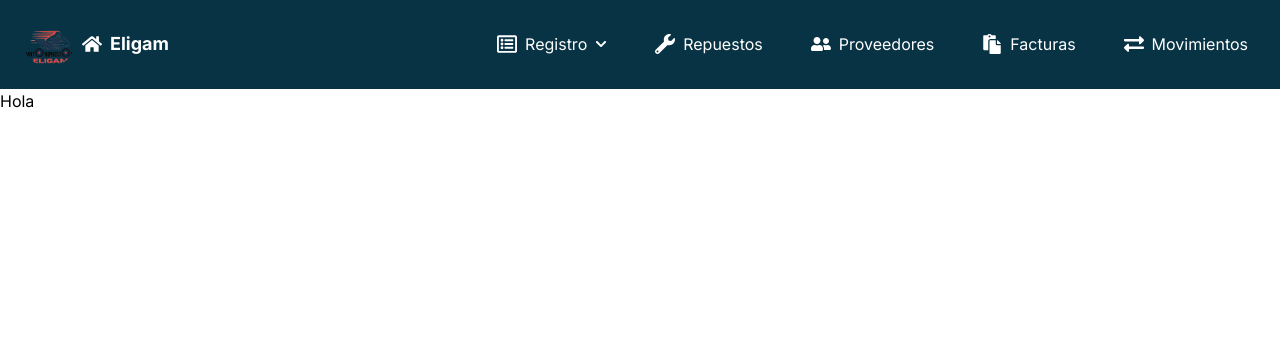
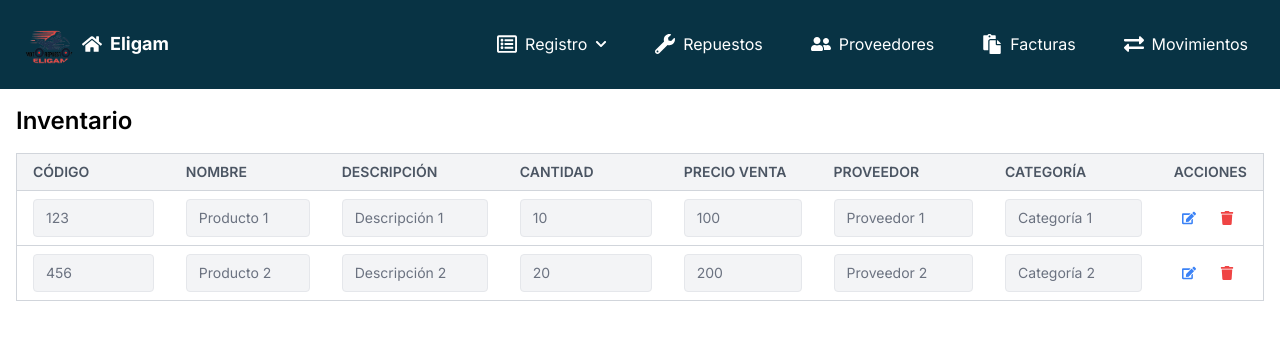
Before and after one commit to yeikoa/Sistema_de_inventario, a Next.js app: page /dashboard/repuestosAlmacen in a window 1280 px wide. Shown: the top 340 px of the page. Built offline with nearby package versions, Linux system fonts and the light colour scheme.

Commit message:
Tabla de repuestos

```diff
--- a/package.json
+++ b/package.json
@@ -15,6 +15,7 @@
     "next": "13.4.16",
     "postcss": "8.4.28",
     "react": "18.2.0",
+    "react-confirm-alert": "^3.0.6",
     "react-dom": "18.2.0",
     "react-icons": "^4.10.1",
     "react-toastify": "^9.1.3",
--- a/src/app/dashboard/registro/repuestos/page.jsx
+++ b/src/app/dashboard/registro/repuestos/page.jsx
@@ -38,7 +38,7 @@ export default function RegisterProduct() {
 
     setSuccess("Producto registrado con éxito");
   };
-
+//calculo del precio venta
   useEffect(() => {
     if (productPrice) {
       const price = parseFloat(productPrice);
@@ -87,20 +87,6 @@ export default function RegisterProduct() {
             />
           </div>
 
-          <div>
-            <label htmlFor="productQuantity" className="text-sm font-medium mb-2 flex items-center">
-              <FaCubes className="text-teal-600 mr-2" />
-              Cantidad
-            </label>
-            <input
-              type="number"
-              id="productQuantity"
-              className="w-full md:w-2/3 border rounded p-2"
-              placeholder="Ingrese la cantidad del producto"
-              value={productQuantity}
-              onChange={(e) => setProductQuantity(e.target.value)}
-            />
-          </div>
 
           <div>
             <div className="flex flex-col">
@@ -114,6 +100,23 @@ export default function RegisterProduct() {
                 value={productDescription}
                 onChange={(e) => setProductDescription(e.target.value)}
               ></textarea>
+            </div>
+          </div>
+
+          <div className="grid grid-cols-1 md:grid-cols-2 gap-6">
+            <div>
+            <label htmlFor="productQuantity" className="text-sm font-medium mb-2 flex items-center">
+              <FaCubes className="text-teal-600 mr-2" />
+              Cantidad
+            </label>
+            <input
+              type="number"
+              id="productQuantity"
+              className="w-full md:w-2/3 border rounded p-2"
+              placeholder="Ingrese la cantidad del producto"
+              value={productQuantity}
+              onChange={(e) => setProductQuantity(e.target.value)}
+            />
             </div>
           </div>
 
--- a/src/app/dashboard/repuestosAlmacen/page.jsx
+++ b/src/app/dashboard/repuestosAlmacen/page.jsx
@@ -1,9 +1,132 @@
-export default function SpareParts (){
-    return(
-        <div>
-        Hola
+'use client'
+import React, { useState } from 'react';
+import { FaEdit, FaTrash, FaSave } from 'react-icons/fa';
+import { confirmAlert } from 'react-confirm-alert';
+import 'react-confirm-alert/src/react-confirm-alert.css';
 
+function ProductTable() {
+  const [data, setData] = useState([
+    {
+      codigo: '123',
+      nombre: 'Producto 1',
+      descripcion: 'Descripción 1',
+      cantidad: 10,
+      precioVenta: 100,
+      proveedor: 'Proveedor 1',
+      categoria: 'Categoría 1',
+    },
+    {
+      codigo: '456',
+      nombre: 'Producto 2',
+      descripcion: 'Descripción 2',
+      cantidad: 20,
+      precioVenta: 200,
+      proveedor: 'Proveedor 2',
+      categoria: 'Categoría 2',
+    },
+  ]);
 
-        </div>
-    )
+  const [editingRow, setEditingRow] = useState(null);
+
+  const handleDelete = (index) => {
+    confirmAlert({
+      title: 'Confirmar eliminación',
+      message: '¿Estás seguro de que deseas eliminar este producto?',
+      buttons: [
+        {
+          label: 'Sí',
+          onClick: () => {
+            const newData = data.slice();
+            newData.splice(index, 1);
+            setData(newData);
+          }
+        },
+        {
+          label: 'No',
+        }
+      ]
+    });
+  };
+
+  const handleEdit = (index) => {
+    setEditingRow({ index, data: data[index] });
+  };
+
+  const handleSave = (index) => {
+    confirmAlert({
+      title: 'Confirmar cambios',
+      message: '¿Deseas aplicar los cambios?',
+      buttons: [
+        {
+          label: 'Sí',
+          onClick: () => {
+            const newData = data.slice();
+            newData[index] = editingRow.data;
+            setData(newData);
+            setEditingRow(null);
+          }
+        },
+        {
+          label: 'No',
+          onClick: () => {
+            setEditingRow(null);
+          }
+        }
+      ]
+    });
+  };
+
+  return (
+    <div className="container mx-auto p-4">
+      <h1 className="text-2xl font-semibold mb-4">Inventario</h1>
+      <div className="overflow-x-auto">
+        <table className="min-w-full bg-white border border-gray-300">
+          <thead className="bg-gray-100">
+            <tr>
+              <th className="py-2 px-4 border-b border-gray-300 text-left text-sm uppercase font-semibold text-gray-600">Código</th>
+              <th className="py-2 px-4 border-b border-gray-300 text-left text-sm uppercase font-semibold text-gray-600">Nombre</th>
+              <th className="py-2 px-4 border-b border-gray-300 text-left text-sm uppercase font-semibold text-gray-600">Descripción</th>
+              <th className="py-2 px-4 border-b border-gray-300 text-left text-sm uppercase font-semibold text-gray-600">Cantidad</th>
+              <th className="py-2 px-4 border-b border-gray-300 text-left text-sm uppercase font-semibold text-gray-600">Precio Venta</th>
+              <th className="py-2 px-4 border-b border-gray-300 text-left text-sm uppercase font-semibold text-gray-600">Proveedor</th>
+              <th className="py-2 px-4 border-b border-gray-300 text-left text-sm uppercase font-semibold text-gray-600">Categoría</th>
+              <th className="py-2 px-4 border-b border-gray-300 text-left text-sm uppercase font-semibold text-gray-600">Acciones</th>
+            </tr>
+          </thead>
+          <tbody>
+            {data.map((row, index) => {
+              const isEditing = editingRow && editingRow.index === index;
+              return (
+                <tr key={index} className={isEditing ? 'bg-yellow-100' : ''}>
+                  {Object.keys(row).map((key) => (
+                    <td key={key} className="py-2 px-4 border-b border-gray-300 text-sm">
+                      <input
+                        type="text"
+                        value={isEditing ? editingRow.data[key] : row[key]}
+                        onChange={e => isEditing && setEditingRow({ ...editingRow, data: { ...editingRow.data, [key]: e.target.value } })}
+                        className={`w-full py-2 px-3 border rounded ${isEditing ? '' : 'bg-gray-100'} ${isEditing ? 'text-black' : 'text-gray-500'}`}
+                        readOnly={!isEditing || key === 'acciones'}
+                      />
+                    </td>
+                  ))}
+                  <td className="py-2 px-4 border-b border-gray-300 text-sm">
+                    <div className="flex space-x-2">
+                      {isEditing ? (
+                        <button className="text-green-500 p-2 rounded-full hover:bg-green-100" onClick={() => handleSave(index)}><FaSave /></button>
+                      ) : (
+                        <button className="text-blue-500 p-2 rounded-full hover:bg-blue-100" onClick={() => handleEdit(index)}><FaEdit /></button>
+                      )}
+                      <button className="text-red-500 p-2 rounded-full hover:bg-red-100" onClick={() => handleDelete(index)}><FaTrash /></button>
+                    </div>
+                  </td>
+                </tr>
+              );
+            })}
+          </tbody>
+        </table>
+      </div>
+    </div>
+  );
 }
+
+export default ProductTable;
```
Also changed, not shown: 1 other file (tests, documents, lock files or other folders).
